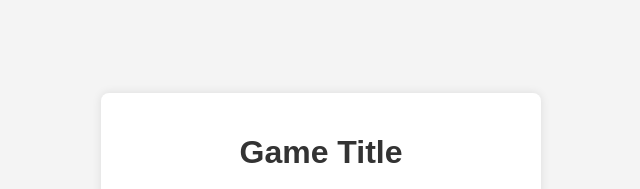
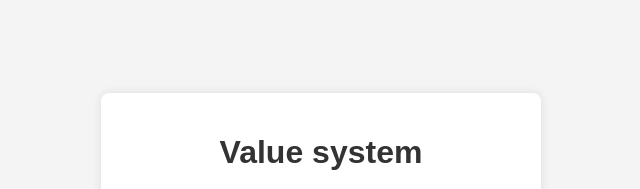
Before and after one commit to amanjain-1997/GameMatch, a website: page public/index.html in a window 1280 px wide. Shown: the top 189 px of the page, without its empty margins (319-959 px from the left). Drawn offline with Linux system fonts and the light colour scheme.

Commit message:
title changes

```diff
--- a/public/index.html
+++ b/public/index.html
@@ -9,7 +9,7 @@
 <body>
 
 <div class="container">
-    <h1>Game Title</h1>
+    <h1>Value system</h1>
     <p>Enter your information to start the game. Make sure to fill in all the fields correctly.</p>
     <form onsubmit="submitForm(event)">
         <label for="name">Name:</label>
```
